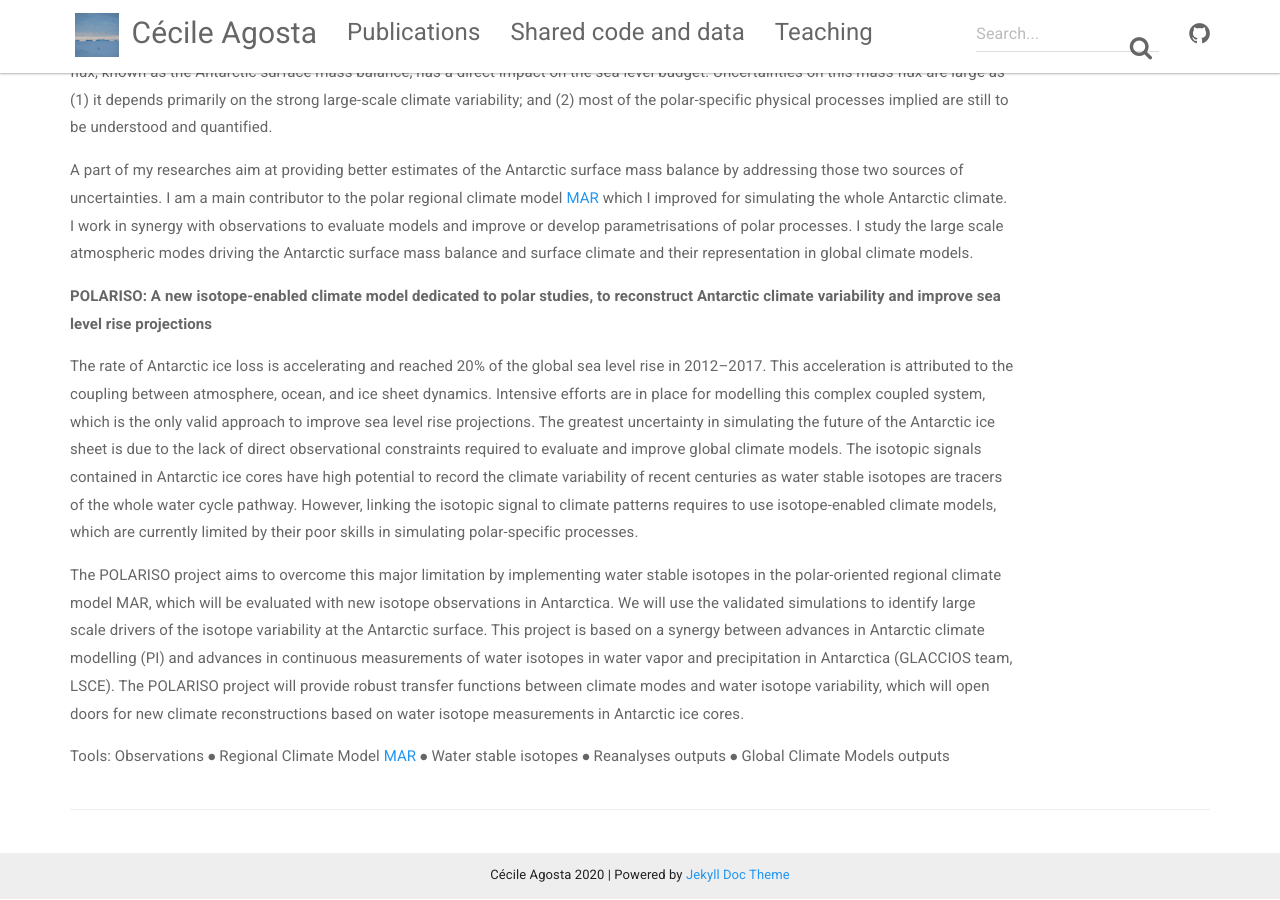
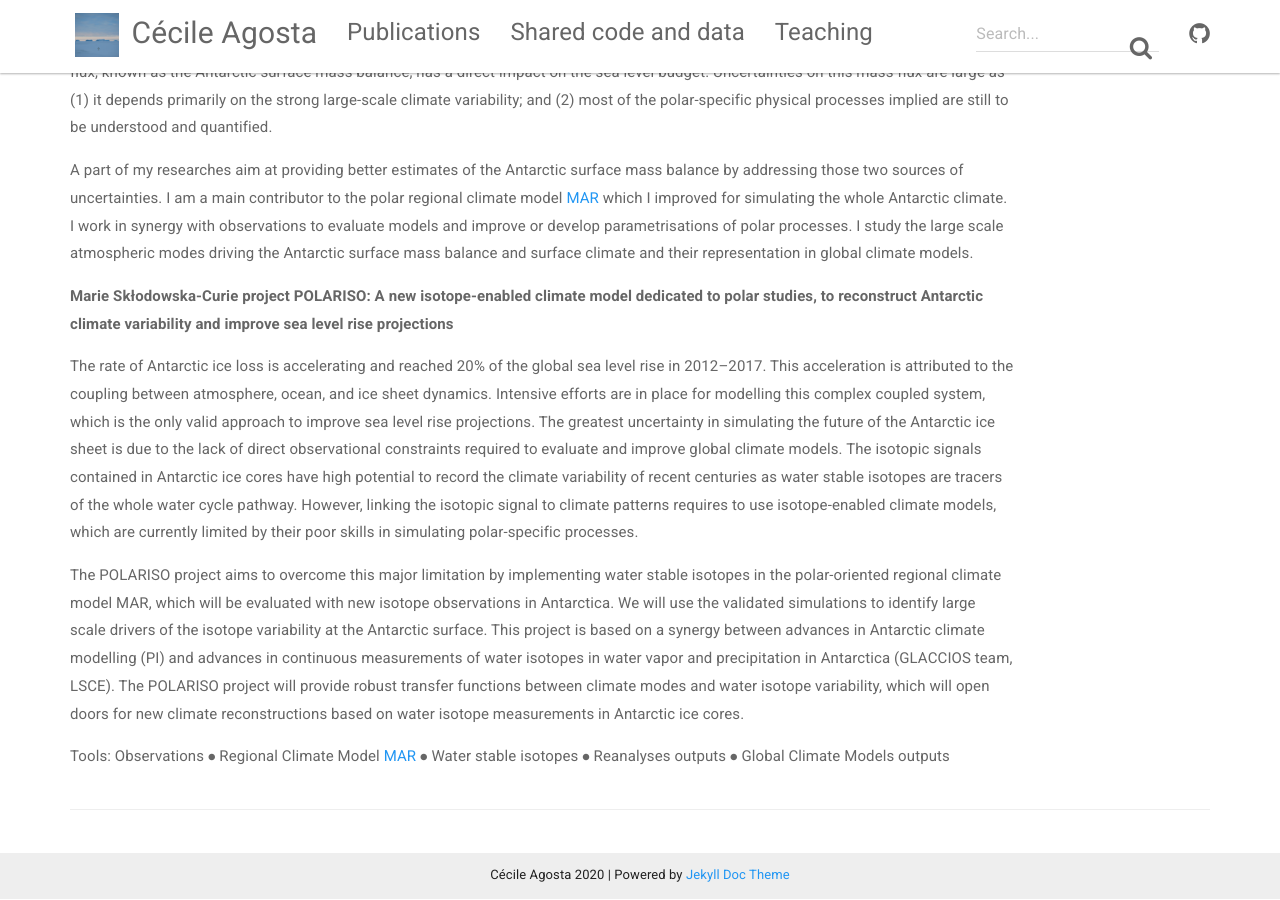
Before and after one commit to cecileagosta/cecileagosta.github.io, a Jekyll site: the page built from index.html, in a window 1280 px wide and 900 px high, scrolled down 907 px. Built offline with Jekyll 4.4.1, drawn with Linux system fonts in a browser that asks for light colours; nearby versions of some CDN libraries.

Commit message:
Update index.html

```diff
--- a/index.html
+++ b/index.html
@@ -43,7 +43,7 @@ layout: default
 			<p> <strong>Understanding and modelling the Antarctic surface mass balance and climate</strong></p>
             <p>Each year, the snowfall amount accumulating at the top of the Antarctic ice sheet is equivalent to twice the current sea level rise. This water flux, known as the Antarctic surface mass balance, has a direct impact on the sea level budget. Uncertainties on this mass flux are large as (1) it depends primarily on the strong large-scale climate variability; and (2) most of the polar-specific physical processes implied are still to be understood and quantified.</p>
             <p>A part of my researches aim at providing better estimates of the Antarctic surface mass balance by addressing those two sources of uncertainties. I am a main contributor to the polar regional climate model <a href="http://www.mar.cnrs.fr/">MAR</a> which I improved for simulating the whole Antarctic climate. I work in synergy with observations to evaluate models and improve or develop parametrisations of polar processes. I study the large scale atmospheric modes driving the Antarctic surface mass balance and surface climate and their representation in global climate models.</p>
-			<p> <strong> POLARISO: A new isotope-enabled climate model dedicated to polar studies, to reconstruct Antarctic climate variability and
+			<p> <strong> Marie Skłodowska-Curie project POLARISO: A new isotope-enabled climate model dedicated to polar studies, to reconstruct Antarctic climate variability and
 improve sea level rise projections</strong></p>
 			<p> The rate of Antarctic ice loss is accelerating and reached 20% of the global sea level rise in 2012–2017. This acceleration is attributed to the coupling between atmosphere, ocean, and ice sheet dynamics. Intensive efforts are in place for modelling this complex coupled system, which is the only valid approach to improve sea level rise projections. The greatest uncertainty in simulating the future of the Antarctic ice sheet is due to the lack of direct observational constraints required to evaluate and improve global climate models. The isotopic signals contained in Antarctic ice cores have high potential to record the climate variability of recent centuries as water stable isotopes are tracers of the whole water cycle pathway. However, linking the isotopic signal to climate patterns requires to use isotope-enabled climate models, which are currently limited by their poor skills in simulating polar-specific processes.</p>
 			<p>The POLARISO project aims to overcome this major limitation by implementing water stable isotopes in the polar-oriented regional climate model MAR, which will be evaluated with new isotope observations in Antarctica. We will use the validated simulations to identify large scale drivers of the isotope variability at the Antarctic surface. This project is based on a synergy between advances in Antarctic climate modelling (PI) and advances in continuous measurements of water isotopes in water vapor and precipitation in Antarctica (GLACCIOS team, LSCE). The POLARISO project will provide robust transfer functions between climate modes and water isotope variability, which will open doors for new climate reconstructions based on water isotope measurements in Antarctic ice cores.</p>
```
